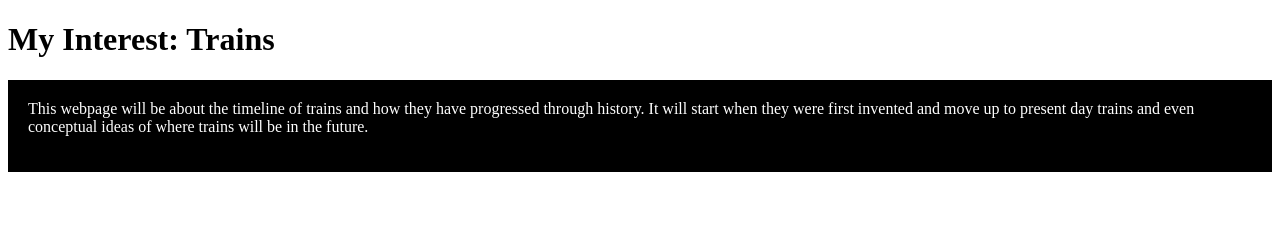
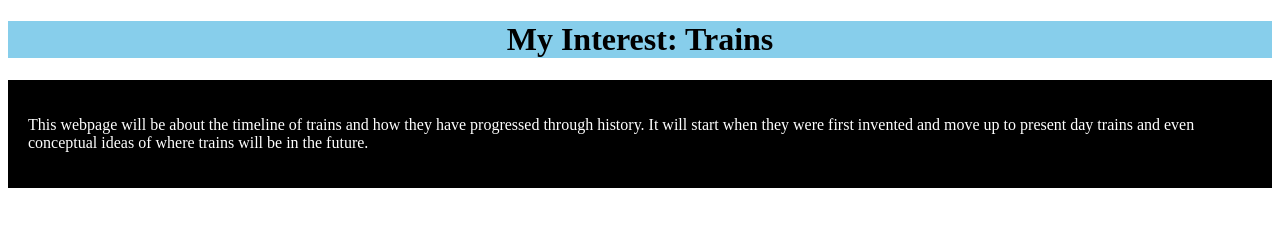
Before and after one commit to LucaCC/upgraded-giggle, a plain HTML site: page index.html in a window 1280 px wide. Drawn offline with Linux system fonts and the light colour scheme.

Commit message:
Update index.html

```diff
--- a/index.html
+++ b/index.html
@@ -6,8 +6,10 @@
 			</style>
 		</head>
 		<body>
-			<h1>My Interest: Trains</h1>
-			<div style="background-color:black;color:white;padding:20px;"
+			<div style="background-color:skyblue;color:black;text-align:center;">
+				<h1>My Interest: Trains</h1>
+			</div>
+			<div style="background-color:black;color:white;padding:20px;">
 				<p>
 					This webpage will be about the
 					timeline of trains and how they
```
